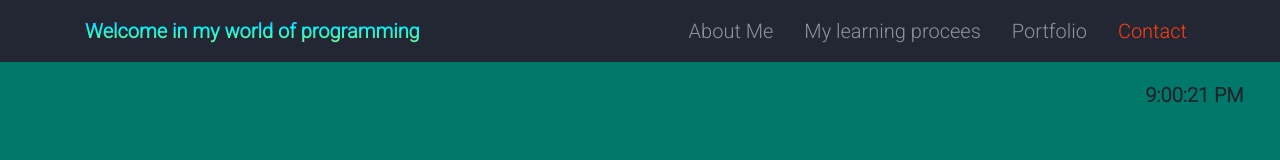
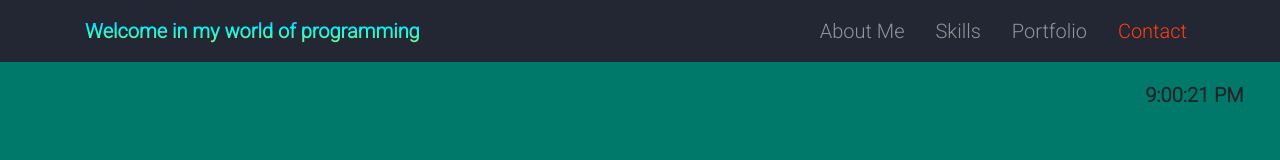
Before and after one commit to Krzysiekhello/Portfolio-Page, a React (Create React App) app: page / in a window 1280 px wide. Shown: the top 160 px of the page. Built offline with nearby package versions, Linux system fonts and the light colour scheme; a web font is replaced by a local one.

Commit message:
added two slides into navbar comp

```diff
--- a/src/Components/Navbar.jsx
+++ b/src/Components/Navbar.jsx
@@ -5,21 +5,40 @@ import { scroller } from "react-scroll";
 import "../Styles/Navbar.css";
 
 const Navbar = () => {
+  const scrollToHeader = () => {
+    scroller.scrollTo("header-section", {
+      duration: 1500,
+      delay: 100,
+      smooth: "easeOutQuad",
+    });
+  };
   const scrollToAboutMe = () => {
     scroller.scrollTo("waves", {
       duration: 1500,
       delay: 100,
-      smooth: " easeOutQuad",
+      smooth: "easeOutQuad",
       offset: 110,
+    });
+  };
+  const scrollToSkills = () => {
+    scroller.scrollTo("skills-section", {
+      duration: 1500,
+      delay: 100,
+      smooth: "easeOutQuad",
+      offset: -40,
     });
   };
   return (
     <nav className="navbar navbar-expand-lg navbar-dark fixed-top ">
       <div className="container">
         <div className="gradient"> </div>
-        <li className="navbar-brand" href="#">
+        <a
+          className="navbar-brand"
+          href="#header-section "
+          onClick={() => scrollToHeader()}
+        >
           Welcome in my world of programming
-        </li>
+        </a>
         <button
           className="navbar-toggler"
           type="button"
@@ -35,17 +54,22 @@ const Navbar = () => {
           <ul className="navbar-nav me-auto mb-2 mb-lg-0 ml-auto">
             <li className="nav-item">
               <a
+                aria-current="page"
+                href="#about-me"
                 onClick={() => scrollToAboutMe()}
-                className="nav-link "
-                aria-current="page"
-                href="#"
+                className="nav-link"
               >
                 About Me
               </a>
             </li>
             <li className="nav-item">
-              <a className="nav-link" href="#">
-                My learning procees
+              <a
+                aria-current="page"
+                className="nav-link"
+                href="#skills"
+                onClick={() => scrollToSkills()}
+              >
+                Skills
               </a>
             </li>
             <li className="nav-item">
```
